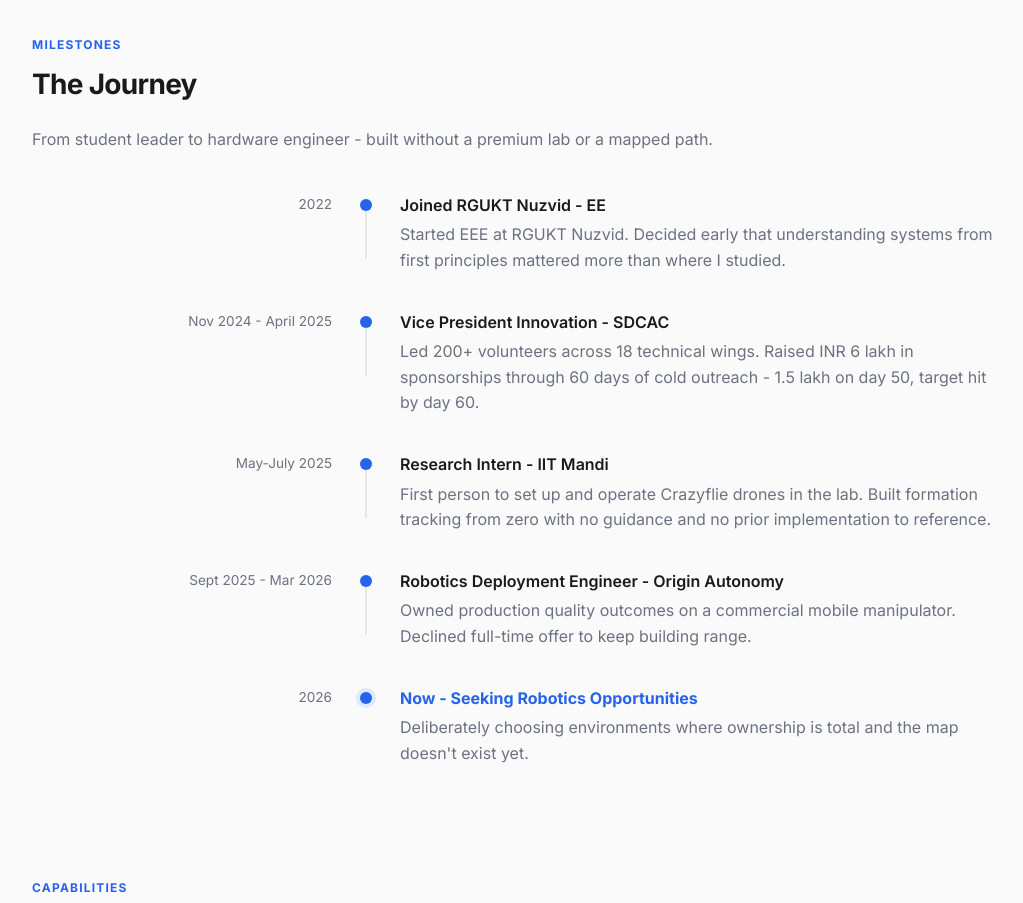
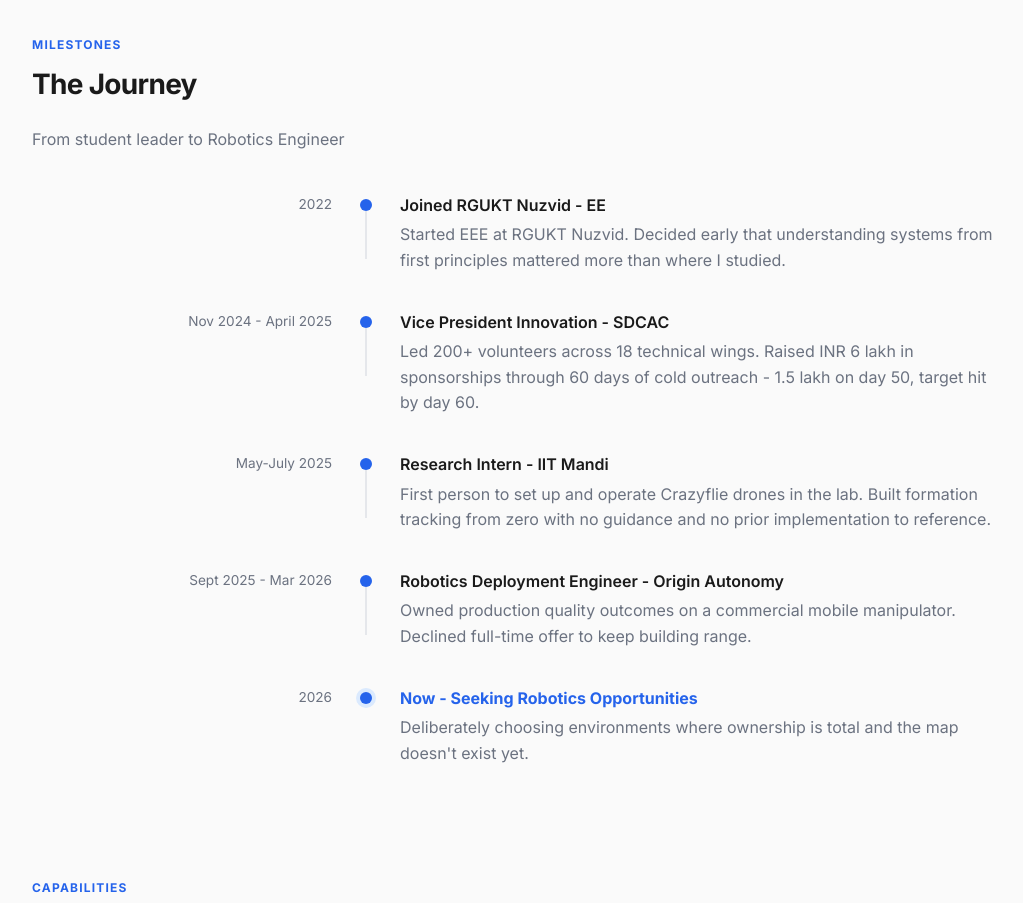
Before and after one commit to AbhinashKumar-kota/abhinash, a plain HTML site: page index.html in a window 1280 px wide. Shown: the part 1400-2303 px from the top of the page, without its empty margins (48-1071 px from the left). Drawn offline with Linux system fonts and the light colour scheme.

Commit message:
typo change

```diff
--- a/index.html
+++ b/index.html
@@ -70,7 +70,7 @@ The pattern is simple: I find the gap, I decide to own it, and I don't stop unti
 <div class="section-intro">
 <p class="eyebrow">Milestones</p>
 <h2>The Journey</h2>
-<p>From student leader to hardware engineer  -  built without a premium lab or a mapped path.</p>
+<p>From student leader to Robotics Engineer </p>
 </div>
 <div class="timeline">
       <article class="timeline-item">
```
